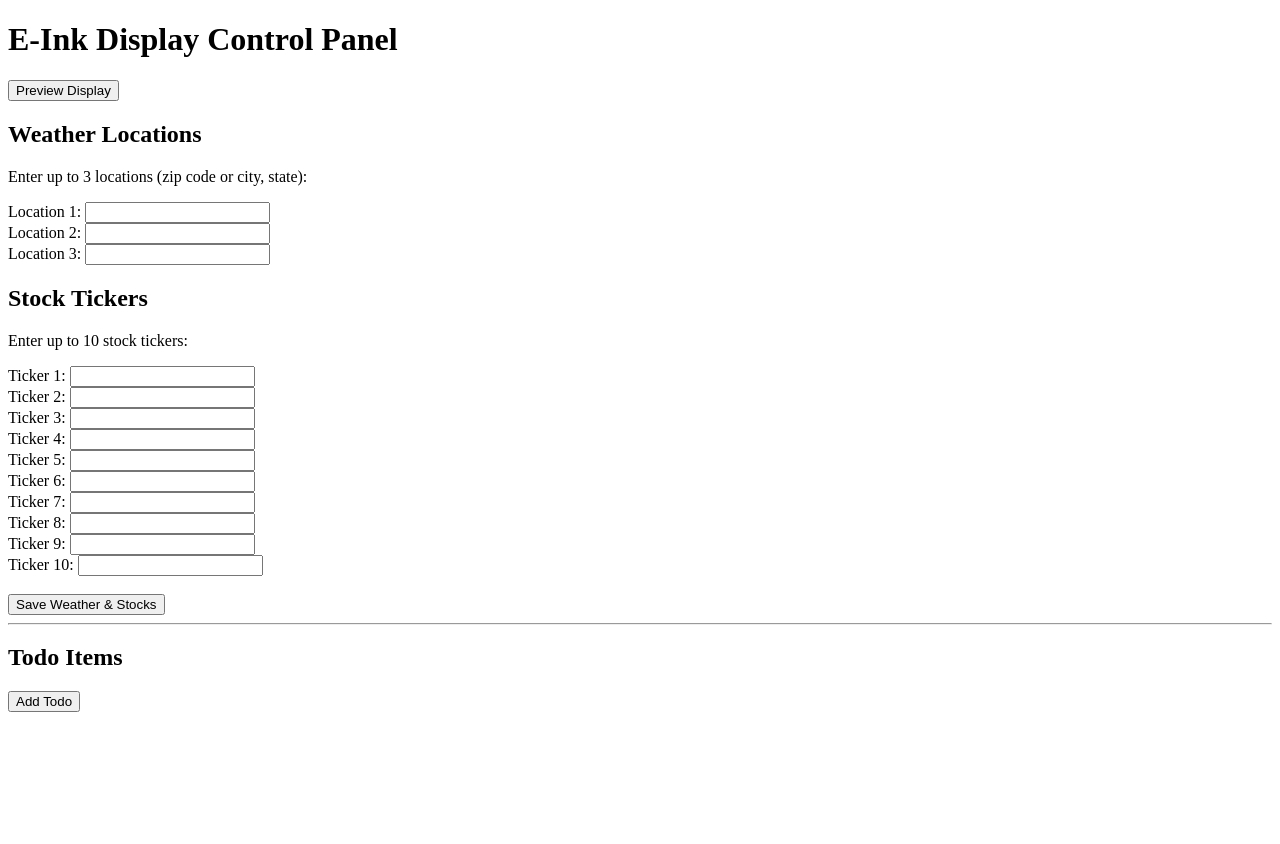
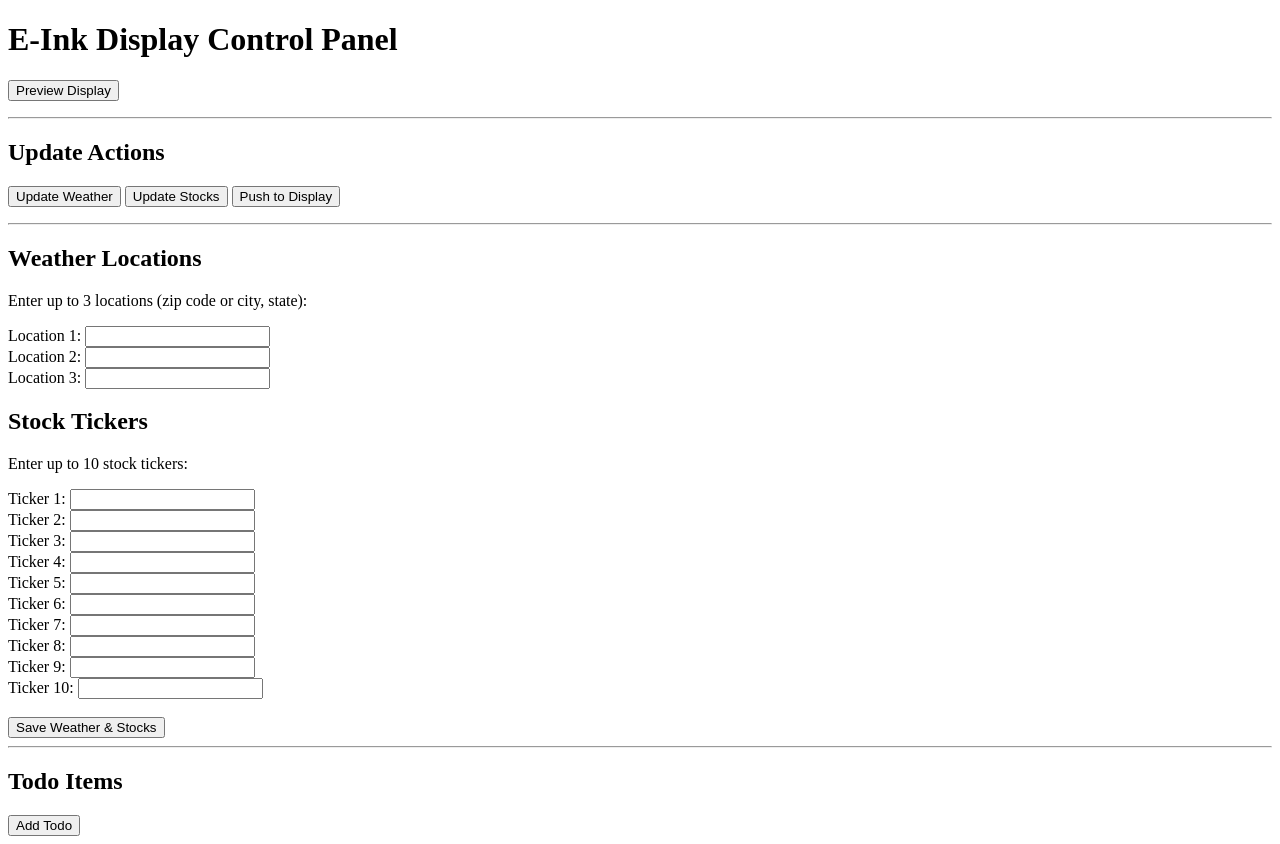
Before and after one commit to andocmdo/eink-display-control-panel, a Flask app: page / in a window 1280 px wide. Before the commit the page ends 712 px from the top, so only its background shows below. Run offline with Flask 3, Linux system fonts and the light colour scheme; some libraries are stand-ins or nearby versions.

Commit message:
add update endpoints for stocks, weather, and pushing to the display

```diff
--- a/app.py
+++ b/app.py
@@ -3,10 +3,18 @@ import json
 import os
 import uuid
 from datetime import datetime
+import random
+import requests
 
 app = Flask(__name__)
 
 DATA_FILE = 'data.json'
+
+# E-ink server configuration - load from environment variables
+EINK_BASE_URL = os.getenv('EINK_BASE_URL', '')
+EINK_USERNAME = os.getenv('EINK_USERNAME', '')
+EINK_PASSWORD = os.getenv('EINK_PASSWORD', '')
+EINK_SCREEN_ID = os.getenv('EINK_SCREEN_ID', '')
 
 def load_data():
     """Load data from JSON file, return default structure if file doesn't exist"""
@@ -24,6 +32,67 @@ def save_data(data):
     """Save data to JSON file"""
     with open(DATA_FILE, 'w') as f:
         json.dump(data, f, indent=2)
+
+def fetch_stock_prices(tickers):
+    """Fetch stock prices from AlphaVantage API (placeholder with dummy data)
+
+    Args:
+        tickers: List of stock ticker symbols
+
+    Returns:
+        Dictionary mapping ticker symbols to prices (as strings)
+    """
+    # TODO: Implement actual AlphaVantage bulk quote API call
+    # For now, return dummy prices for each ticker
+    prices = {}
+    for ticker in tickers:
+        prices[ticker] = str(round(random.uniform(50, 500), 2))
+    return prices
+
+def fetch_weather_temperature(location):
+    """Fetch temperature for location from weather API (placeholder with dummy data)
+
+    Args:
+        location: Location string (zip code or city, state)
+
+    Returns:
+        Temperature as string
+    """
+    # TODO: Implement actual weather API call
+    # For now, return dummy temperature
+    dummy_temp = random.randint(32, 95)
+    return str(dummy_temp)
+
+def eink_login(base_url, username, password):
+    """Authenticate to e-ink server and return access token"""
+    url = f"{base_url}/login"
+    payload = {"login": username, "password": password}
+    resp = requests.post(url, json=payload)
+    resp.raise_for_status()
+    data = resp.json()
+    token = data.get("access_token")
+    if not token:
+        raise RuntimeError("Login failed: no access_token in response")
+    return token
+
+def eink_update_screen(base_url, token, screen_id, html_content):
+    """Update e-ink screen content via PATCH request"""
+    url = f"{base_url}/api/screens/{screen_id}"
+
+    headers = {
+        "Authorization": token,
+        "Content-Type": "application/json"
+    }
+
+    screen_payload = {
+        "screen": {
+            "content": html_content
+        }
+    }
+
+    resp = requests.patch(url, headers=headers, data=json.dumps(screen_payload))
+    resp.raise_for_status()
+    return resp.json()
 
 @app.route('/', methods=['GET', 'POST'])
 def index():
@@ -140,5 +209,114 @@ def preview():
                          todos=data.get('todos', []),
                          stocks=data.get('stocks', []))
 
+# Update endpoints for cron jobs
+@app.route('/update/stocks', methods=['GET'])
+def update_stocks():
+    """Update stock prices from API"""
+    data = load_data()
+    stocks = data.get('stocks', [])
+
+    if not stocks:
+        return jsonify({'status': 'success', 'message': 'No stocks to update', 'updated': 0})
+
+    # Get list of tickers
+    tickers = [stock['ticker'] for stock in stocks]
+
+    # Fetch prices from API (bulk call)
+    prices = fetch_stock_prices(tickers)
+
+    # Update prices in data
+    updated_count = 0
+    for stock in stocks:
+        if stock['ticker'] in prices:
+            stock['price'] = prices[stock['ticker']]
+            updated_count += 1
+
+    save_data(data)
+
+    return jsonify({
+        'status': 'success',
+        'message': f'Updated {updated_count} stock prices',
+        'updated': updated_count,
+        'stocks': stocks
+    })
+
+@app.route('/update/weather', methods=['GET'])
+def update_weather():
+    """Update weather temperatures from API"""
+    data = load_data()
+    weather = data.get('weather', [])
+
+    if not weather:
+        return jsonify({'status': 'success', 'message': 'No weather locations to update', 'updated': 0})
+
+    # Update temperature for each location
+    updated_count = 0
+    for location_data in weather:
+        location = location_data['location']
+        temperature = fetch_weather_temperature(location)
+        location_data['temperature'] = temperature
+        updated_count += 1
+
+    save_data(data)
+
+    return jsonify({
+        'status': 'success',
+        'message': f'Updated {updated_count} weather locations',
+        'updated': updated_count,
+        'weather': weather
+    })
+
+@app.route('/update/display', methods=['GET'])
+def update_display():
+    """Render preview HTML and upload to e-ink display server"""
+    # Check if e-ink server is configured
+    if not all([EINK_BASE_URL, EINK_USERNAME, EINK_PASSWORD, EINK_SCREEN_ID]):
+        return jsonify({
+            'status': 'error',
+            'message': 'E-ink server not configured. Set EINK_BASE_URL, EINK_USERNAME, EINK_PASSWORD, and EINK_SCREEN_ID environment variables.'
+        }), 500
+
+    try:
+        # Load data
+        data = load_data()
+
+        # Get current date
+        now = datetime.now()
+        day_name = now.strftime('%A')
+        date_str = now.strftime('%B %d, %Y')
+
+        # Render the preview template to HTML string
+        html_content = render_template('preview.html',
+                                     day=day_name,
+                                     date=date_str,
+                                     weather=data.get('weather', []),
+                                     todos=data.get('todos', []),
+                                     stocks=data.get('stocks', []))
+
+        # Login to e-ink server
+        token = eink_login(EINK_BASE_URL, EINK_USERNAME, EINK_PASSWORD)
+
+        # Update the screen
+        response = eink_update_screen(EINK_BASE_URL, token, EINK_SCREEN_ID, html_content)
+
+        return jsonify({
+            'status': 'success',
+            'message': f'Display updated successfully for screen {EINK_SCREEN_ID}',
+            'screen_id': EINK_SCREEN_ID,
+            'server_response': response
+        })
+
+    except requests.exceptions.RequestException as e:
+        return jsonify({
+            'status': 'error',
+            'message': f'HTTP error communicating with e-ink server: {str(e)}'
+        }), 500
+    except Exception as e:
+        return jsonify({
+            'status': 'error',
+            'message': f'Error updating display: {str(e)}'
+        }), 500
+
 if __name__ == '__main__':
     app.run(debug=True)
--- a/templates/index.html
+++ b/templates/index.html
@@ -8,6 +8,29 @@
     <h1>E-Ink Display Control Panel</h1>
 
     <p><a href="/preview" target="_blank"><button type="button">Preview Display</button></a></p>
+
+    <hr>
+
+    <h2>Update Actions</h2>
+    <div id="update-status" style="margin: 10px 0; padding: 10px; display: none;"></div>
+    <p>
+        <button hx-get="/update/weather"
+                hx-target="#update-status"
+                hx-swap="innerHTML"
+                onclick="document.getElementById('update-status').style.display='block'">Update Weather</button>
+
+        <button hx-get="/update/stocks"
+                hx-target="#update-status"
+                hx-swap="innerHTML"
+                onclick="document.getElementById('update-status').style.display='block'">Update Stocks</button>
+
+        <button hx-get="/update/display"
+                hx-target="#update-status"
+                hx-swap="innerHTML"
+                onclick="document.getElementById('update-status').style.display='block'">Push to Display</button>
+    </p>
+
+    <hr>
 
     <form method="POST">
         <h2>Weather Locations</h2>
```
Also changed, not shown: update_screen.py (added, +69 -0 lines).
